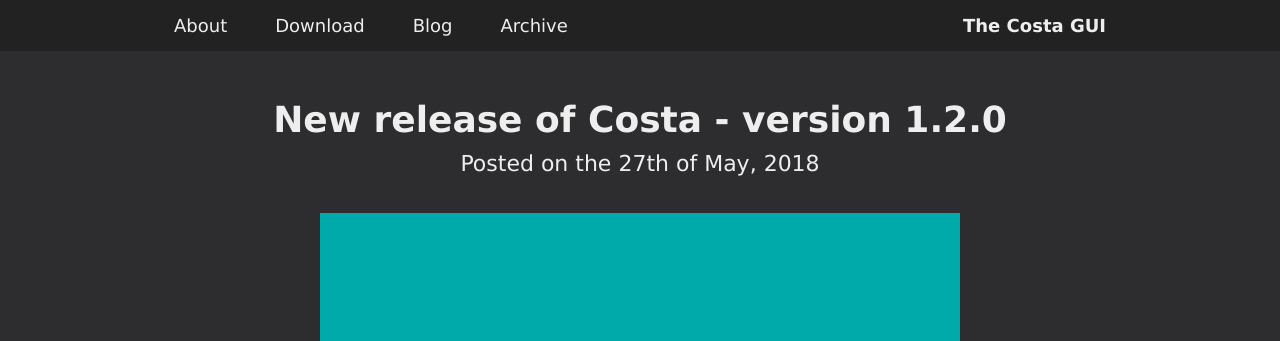
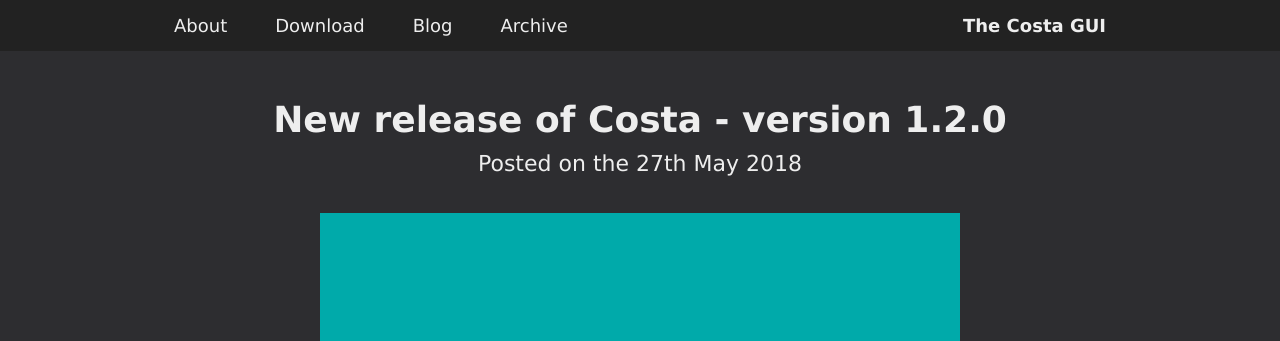
Before and after one commit to jacobpalm/costa.jacobpalm.dk, a Jekyll site: the page built from _posts/2018-05-27-costa-120-released.md, in a window 1280 px wide. Shown: the top 341 px of the page. Built offline with Jekyll 4.4.1, drawn with Linux system fonts in a browser that asks for light colours; nearby versions of some CDN libraries; library files that are not in the unit come from our copies.

Commit message:
Update post.html

```diff
--- a/_layouts/post.html
+++ b/_layouts/post.html
@@ -6,15 +6,8 @@
         <div class="w3-center">
             <article>
                 <h1>{{ page.title }}</h1>
-                <div class="posttime">Posted on the <time datetime="{{ page.date | date: '%Y-%m-%d' }}">{% assign day = page.date | date: "%-d"  %}
-                    {% case day %}
-                        {% when '1' or '21' or '31' %}{{ day }}st
-                        {% when '2' or '22' %}{{ day }}nd
-                        {% when '3' or '23' %}{{ day }}rd
-                    {% else %}
-                        {{ day }}th
-                    {% endcase %}
-                    {{ page.date | date: "of %B, %Y" }}<br></time>
+                <div class="posttime">
+                    Posted on the <time datetime="{{ page.date | date: '%Y-%m-%d' }}">{{ page.date | date_to_long_string: "ordinal" }}</time><br>
                     &nbsp;
                 </div>
                 {% if page.image %}
```
